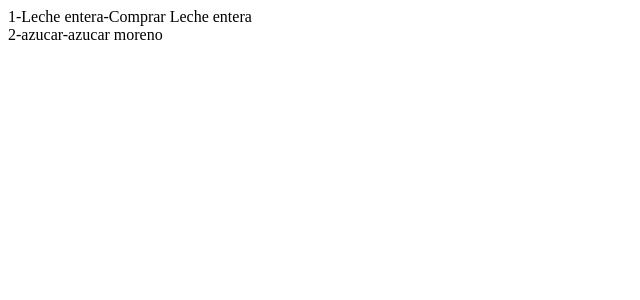
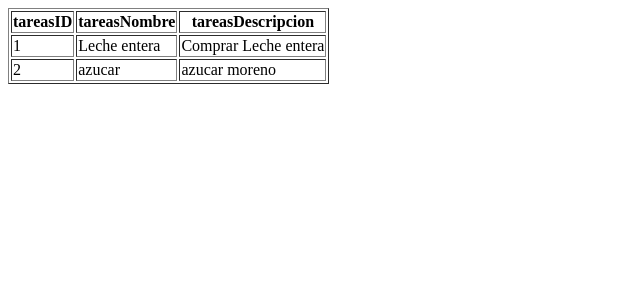
Before and after one commit to Davidzubi93/php-todo-app, a PHP site: page /select_tareas.php in a window 1280 px wide. Shown: the top 300 px of the page, without its empty margins (0-640 px from the left). Run offline with PHP 8.4, Linux system fonts and the light colour scheme; data comes from the database, SQL or seed files in the repository.

Commit message:
selectean hartutakoa taula batean bistaratu

```diff
--- a/select_tareas.php
+++ b/select_tareas.php
@@ -17,9 +17,20 @@ try {
     $listas_tareas->execute();
     $resultado= $listas_tareas->fetchAll(PDO::FETCH_ASSOC);
 
+    print "<table border='1'>";
+    print "<tr>";
+    print "<th>tareasID</th>";
+    print "<th>tareasNombre</th>";
+    print "<th>tareasDescripcion</th>";
+    print "</tr>";
     foreach($resultado as $tareas) {
-        print $tareas['tareasID'] . "-" .$tareas['tareasNombre']. "-" .$tareas['tareasDescripcion']."<br/>";
+        print "<tr>";
+        print "<td>" .$tareas['tareasID'] . "</td>";
+        print "<td>" .$tareas['tareasNombre'] . "</td>";
+        print "<td>" .$tareas['tareasDescripcion'] . "</td>";
+        print "</tr>";
     }
+    print "</table>";
 }catch (PDOException $e) {
     print "Error!: " . $e->getMessage() . "<br/>";
     die();
```
